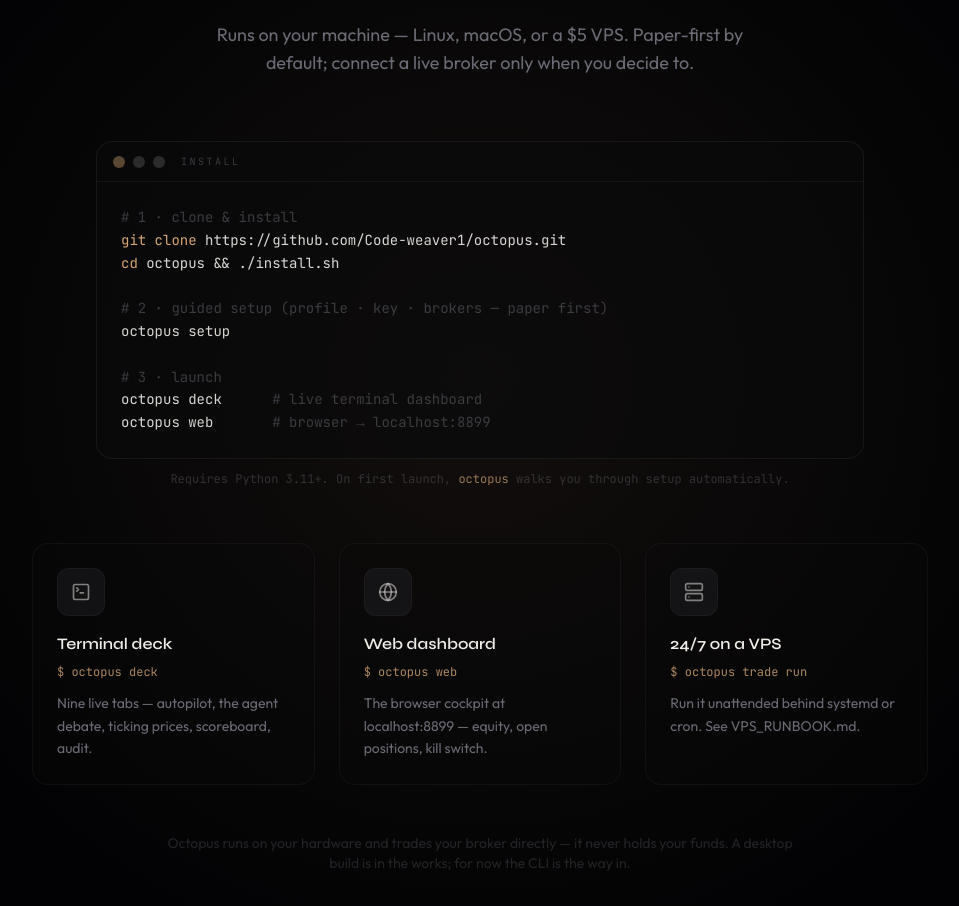
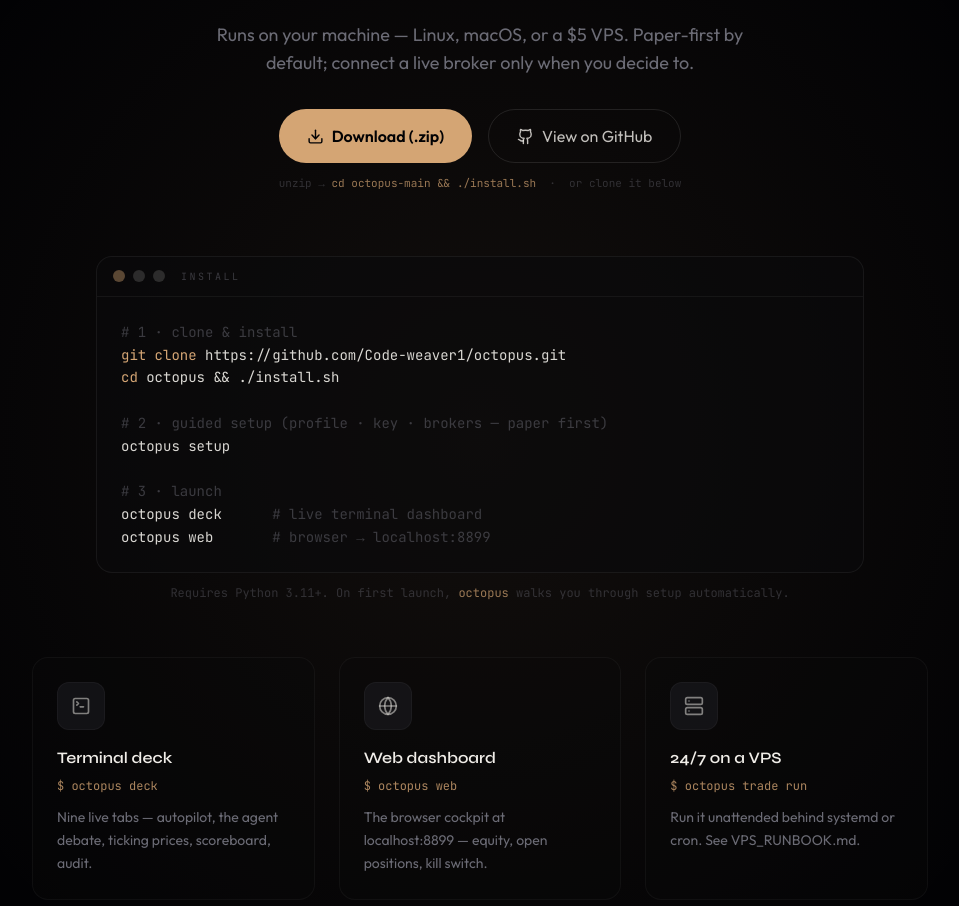
Before and after one commit to Code-weaver1/octopus-website, a React (Vite) app: page / in a window 1280 px wide. Shown: the part 9107-10013 px from the top of the page, without its empty margins (160-1119 px from the left). Built offline with nearby package versions, Linux system fonts and the light colour scheme; no server answers; the HTML template or start-up script is replaced by a standard one.

Commit message:
download: real .zip + View on GitHub buttons (clone still available)

```diff
--- a/src/components/Download.tsx
+++ b/src/components/Download.tsx
@@ -1,5 +1,8 @@
 import { useScrollReveal } from '@/hooks/useScrollReveal'
-import { TerminalSquare, Globe, Server } from 'lucide-react'
+import { TerminalSquare, Globe, Server, Download as DownloadIcon, Github } from 'lucide-react'
+
+const REPO = 'https://github.com/Code-weaver1/octopus'
+const ZIP = `${REPO}/archive/refs/heads/main.zip`
 
 const runWays = [
   {
@@ -41,10 +44,31 @@
             Runs on your machine — Linux, macOS, or a $5 VPS. Paper-first by default;
             connect a live broker only when you decide to.
           </p>
+
+          {/* Real download + source buttons */}
+          <div className="flex flex-col sm:flex-row gap-4 justify-center mt-8">
+            <a
+              href={ZIP}
+              className="inline-flex items-center justify-center gap-2 bg-octopus-gold text-octopus-void font-body font-semibold px-7 py-3.5 rounded-full hover:bg-octopus-amber transition-all duration-300 hover:shadow-[0_0_30px_rgba(212,165,116,0.3)]"
+            >
+              <DownloadIcon size={17} /> Download (.zip)
+            </a>
+            <a
+              href={REPO}
+              target="_blank"
+              rel="noopener noreferrer"
+              className="inline-flex items-center justify-center gap-2 border border-white/10 text-octopus-cream/80 font-body px-7 py-3.5 rounded-full hover:border-octopus-gold/30 hover:text-octopus-cream transition-all duration-300"
+            >
+              <Github size={17} /> View on GitHub
+            </a>
+          </div>
+          <p className="font-mono text-[11px] text-octopus-muted/40 mt-3">
+            unzip → <span className="text-octopus-gold/70">cd octopus-main &amp;&amp; ./install.sh</span> &nbsp;·&nbsp; or clone it below
+          </p>
         </div>
 
         {/* Install — terminal card */}
-        <div className="max-w-3xl mx-auto">
+        <div className="max-w-3xl mx-auto mt-10">
           <div className="rounded-2xl border border-white/[0.06] bg-octopus-ink/60 overflow-hidden">
             <div className="flex items-center gap-2 px-4 py-3 border-b border-white/[0.05]">
               <span className="w-3 h-3 rounded-full bg-octopus-gold/40" />
```
